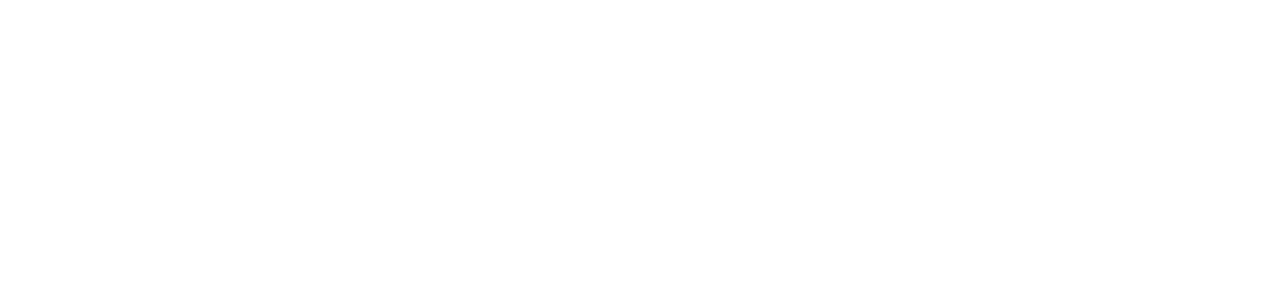
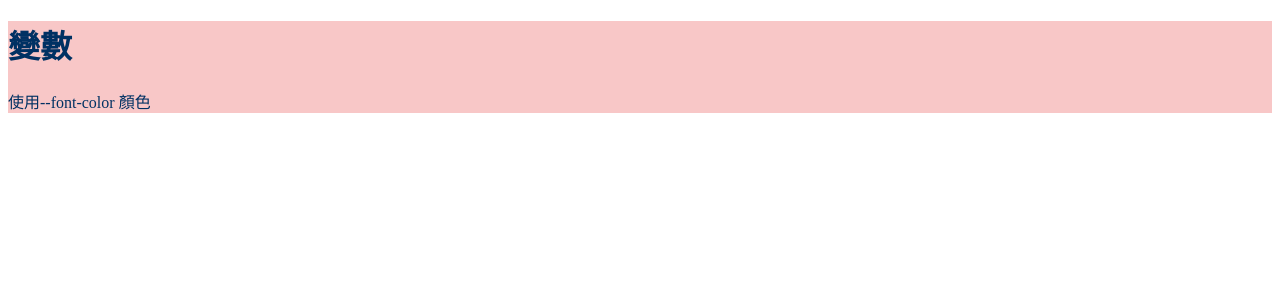
Before and after one commit to cloverhsc/introCSS, an Angular app: page /cssvar in a window 1280 px wide. Before the commit this address led to /. Shown: the top 300 px of the page. Built offline with nearby package versions, Linux system fonts and the light colour scheme.

Commit message:
add css-var component

```diff
--- a/src/app/app.routes.ts
+++ b/src/app/app.routes.ts
@@ -2,9 +2,11 @@
 import { PrivilegeComponent } from './privilege/privilege.component';
 import { HomeComponent } from './home/home.component';
 import { Routes } from '@angular/router';
+import { CssVarComponent } from './css-var/css-var.component';
 
 export const routes: Routes = [
   { path: '', component: HomeComponent },
   { path: 'privilege', component: PrivilegeComponent },
-  { path: 'font', component: FontsizeComponent }
+  { path: 'font', component: FontsizeComponent },
+  { path: 'cssvar', component: CssVarComponent }
 ];
--- /dev/null
+++ b/src/app/css-var/css-var.component.html
@@ -0,0 +1,7 @@
+<div class="var-bg-color">
+  <h1 class="var-font-color">變數</h1>
+  <p class="var-font-color">使用--font-color 顏色</p>
+</div>
+
+<!-- <button (click)="lightMode()">淺色模式</button>
+<button (click)="darkMode()">深色模式</button> -->
--- /dev/null
+++ b/src/app/css-var/css-var.component.scss
@@ -0,0 +1,7 @@
+.var-font-color {
+  color: var(--font-color);
+}
+
+.var-bg-color {
+  background-color: var(--bg-color);
+}
--- /dev/null
+++ b/src/app/css-var/css-var.component.ts
@@ -0,0 +1,31 @@
+import { Component, OnInit } from '@angular/core';
+
+@Component({
+  selector: 'app-css-var',
+  standalone: true,
+  imports: [],
+  templateUrl: './css-var.component.html',
+  styleUrl: './css-var.component.scss'
+})
+export class CssVarComponent implements OnInit {
+  body = document.querySelector("body");
+
+  ngOnInit(): void {
+
+  }
+
+  lightMode() {
+    if (this.body) {
+      this.body.classList.remove("dark");
+      this.body.classList.add("light");
+    }
+  }
+
+  darkMode() {
+    if (this.body) {
+      this.body.classList.remove("light");
+      this.body.classList.add("dark");
+    }
+  }
+
+}
--- a/src/styles.scss
+++ b/src/styles.scss
@@ -1 +1,23 @@
 /* You can add global styles to this file, and also import other style files */
+@media (prefers-color-scheme: no-preference) {
+  :root {
+    --font-color: #003163;
+    --bg-color: #f8c7c7;
+  }
+}
+
+// light mode variables
+@media (prefers-color-scheme: light) {
+  :root {
+    --font-color: #003163;
+    --bg-color: #f8c7c7;
+  }
+}
+
+// dark mode variables
+@media (prefers-color-scheme: dark) {
+  :root {
+    --font-color: #f8c7c7;
+    --bg-color: #003163;
+  }
+}
```
Also changed, not shown: 1 other file (tests, documents, lock files or other folders).
